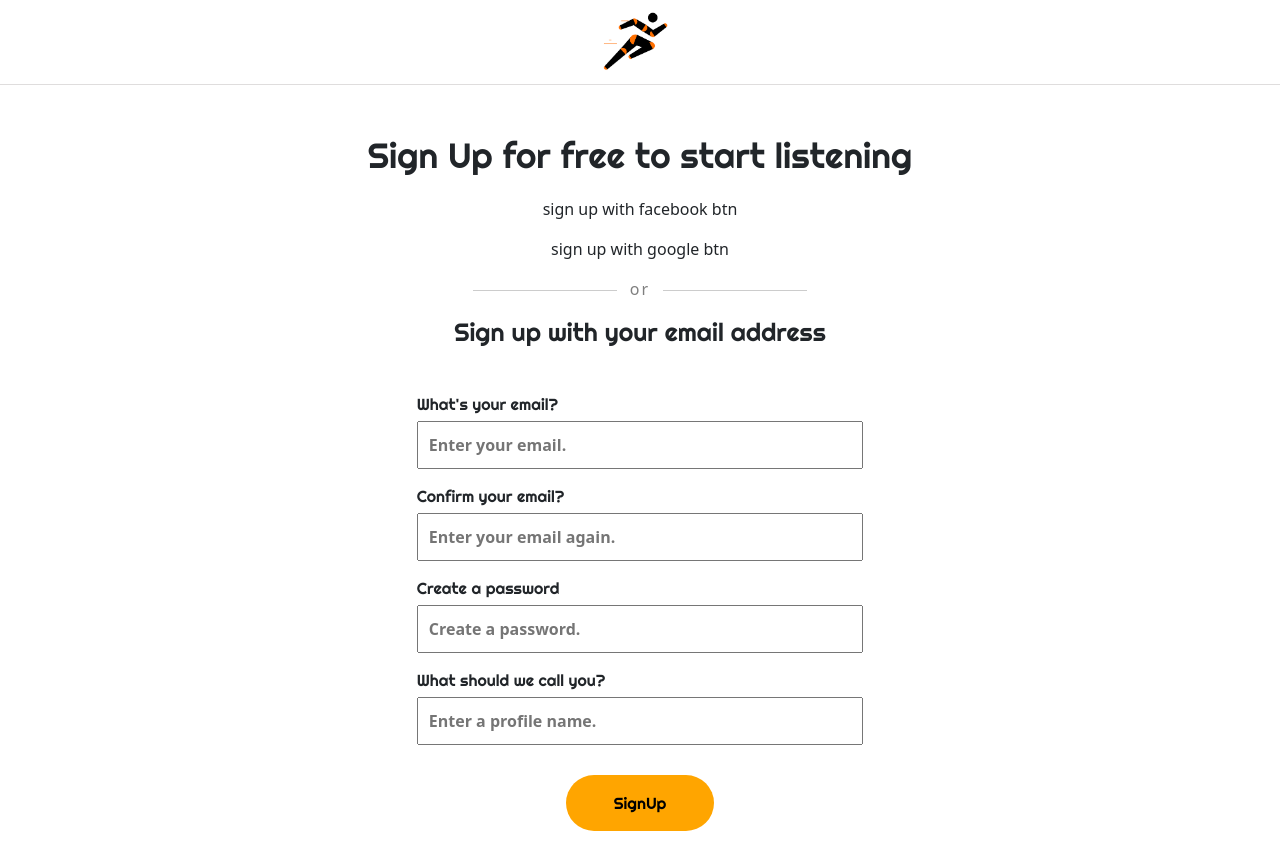
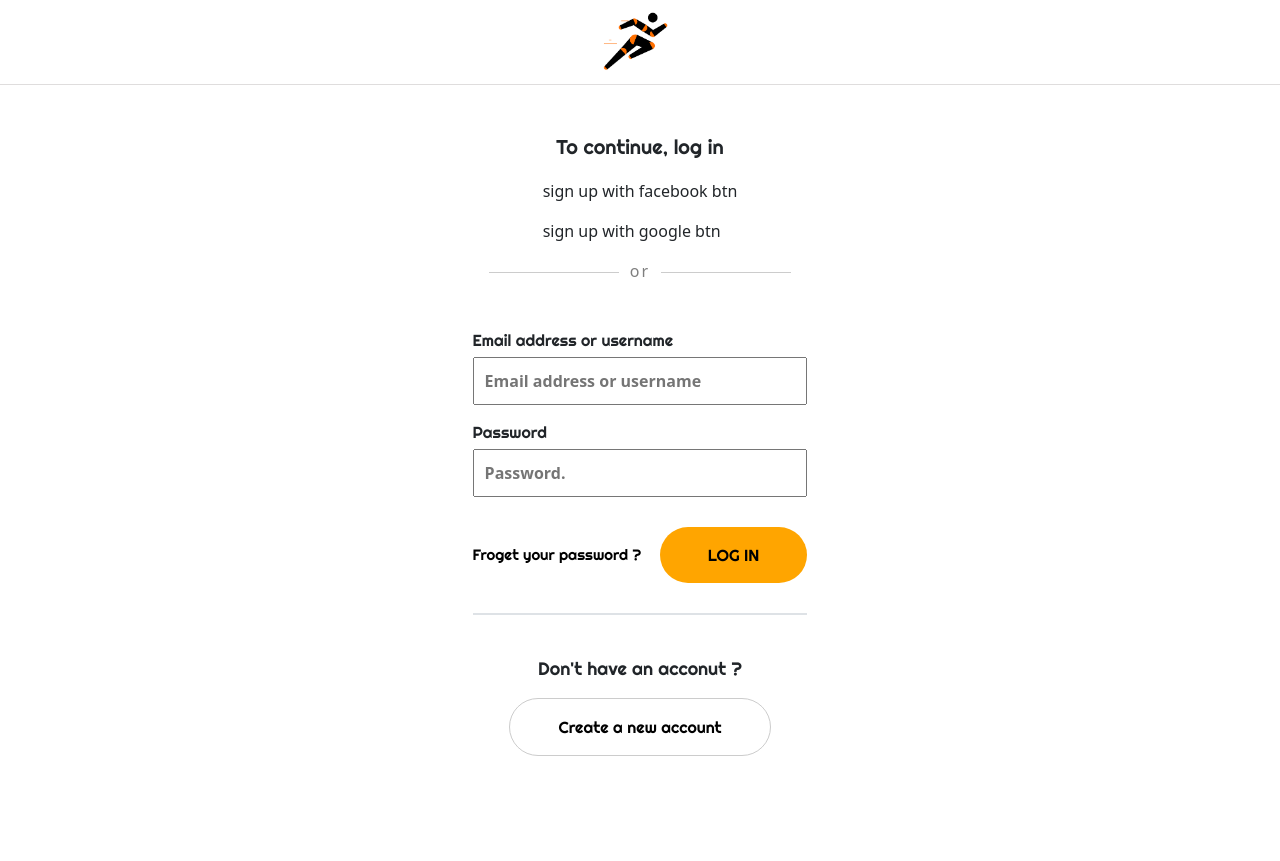
Before and after one commit to Ibramelias/cucumie, a React (Create React App) app in the folder kindownder/: page /login in a window 1280 px wide. After the commit the page ends 800 px from the top, so only its background shows below. Built offline with nearby package versions, Linux system fonts and the light colour scheme.

Commit message:
created another page, the user can use this page to logIn

```diff
--- a/kindownder/src/App.js
+++ b/kindownder/src/App.js
@@ -1,8 +1,8 @@
 import './App.css';
 // import Home from './pages/home/Home';
 // import Nav from './components/nav/nav';
-import LandingPage from './pages/landingPage';
-import SignUp from './pages/SignUp';
+// import LandingPage from './pages/landingPage';
+import LogIn from './pages/LogIn'
 
 function App() {
   return (
@@ -11,7 +11,7 @@ function App() {
       <Nav /> */}
       {/* <LandingPage /> */}
     </div>,
-    <SignUp />
+    <LogIn />
   );
 }
 
--- a/kindownder/src/components/Button/index.js
+++ b/kindownder/src/components/Button/index.js
@@ -3,7 +3,7 @@ import './button.css'
 
 function Btn({ text, type, clickhandler }) {
     return (
-        <button type="button" className={`btn  btn--${type}`} onClick={clickhandler}>
+        <button type="button" className={`btn btn--${type}`} onClick={clickhandler}>
             {text}
         </button>
     )
--- /dev/null
+++ b/kindownder/src/pages/LogIn/index.js
@@ -0,0 +1,58 @@
+import React from "react";
+// import LottieAnimi from "../../lotties/LottieAnimation";
+import logo from '../../assets/logo.png';
+import { Container } from "react-bootstrap";
+import "./logIn.css";
+
+function LogIn() {
+    return (
+        <div className='logIn_page'>
+            <div className="logIn_page-header">
+                <img className='logIn_page-logo' src={logo} alt="logo"></img>
+            </div>
+            <Container>
+                <div className="logIn_section">
+                    <h1>To continue, log in</h1>
+                    <div className="logIn_social-btns">
+                        <p>sign up with facebook btn</p>
+                        <p>sign up with google btn</p>
+                    </div>
+                    <div className="logIn_another-option_section">
+                        <p className="logInPage-another-option">or</p>
+                        <form className="logIn_form">
+                            <label>Email address or username</label>
+                            <input
+                                required
+                                type="email"
+                                placeholder="Email address or username"
+                            />
+                            <label>Password</label>
+                            <input
+                                required
+                                type="password"
+                                placeholder="Password."
+                            />
+                            <div className="login_btn-section">
+                                <a href="#">Froget your password ?</a>
+                                <div className="logIn_page-btn">
+                                    <button>LOG IN</button>
+                                </div>
+                            </div>
+                        </form>
+                    </div>
+                    <div className="border"></div>
+                    <div className="prompt-newAccount">
+                        <p className="prompt-newAccount-title">
+                            Don't have an acconut ?
+                        </p>
+                        <div className="newaccount_btn">
+                            <button>Create a new account</button>
+                        </div>
+                    </div>
+                </div>
+            </Container>
+        </div>
+    )
+}
+
+export default LogIn;
--- /dev/null
+++ b/kindownder/src/pages/LogIn/logIn.css
@@ -0,0 +1,133 @@
+.logIn_section {
+    padding-top: 50px;
+    display: flex;
+    flex-direction: column;
+    align-items: center;
+    min-width: 100%;
+    /* justify-content: center; */
+}
+
+.logIn_page-header {
+    display: flex;
+    justify-content: center;
+    border-bottom: 1px solid rgb(223, 221, 221);
+    padding-bottom: 10px;
+}
+
+/* .logIn_social-btns {
+    text-align: center;
+} */
+
+.logIn_another-option_section {
+    width: 30%;
+}
+
+.logInPage-another-option {
+    display: table;
+    font-size: 16px;
+    line-height: 24px;
+    letter-spacing: 2px;
+    margin: 0px auto 1em;
+    color: rgb(127, 127, 127);
+    position: relative;
+    text-align: center;
+    width: 90%;
+}
+
+.logInPage-another-option::before,
+.logInPage-another-option::after {
+    border-top: 1px solid rgb(204, 204, 204);
+    content: "";
+    display: table-cell;
+    position: relative;
+    top: 0.8em;
+    width: 43%;
+}
+
+.logIn_section h1 {
+    text-align: center;
+    font-size: 20px;
+    margin-bottom: 20px;
+    font-family: 'Righteous', cursive;
+    font-weight: 500;
+    ;
+}
+
+.logIn_page-logo {
+    padding-top: 10px;
+    width: 8%;
+}
+
+.logIn_form {
+    display: flex;
+    /* padding-left: 30%; */
+    flex-direction: column;
+    margin-top: 30px;
+}
+
+label {
+    padding: 15px 0 5px 0;
+    font-family: 'Righteous', cursive;
+    font-size: 16px;
+}
+
+input {
+    padding: 10px;
+    font-family: 'Righteous', cursive;
+    font-weight: 600;
+}
+
+/*
+.logIn_page-btn {
+    display: flex;
+    justify-content: center;
+
+} */
+
+.login_btn-section {
+    display: flex;
+    justify-content: space-between;
+    align-items: center;
+    margin: 30px 0;
+}
+
+.login_btn-section a {
+    color: #000;
+    text-decoration: none;
+    font-family: "Righteous", cursive;
+    font-size: 15px;
+}
+
+.logIn_page-btn button {
+    padding: 16px 48px;
+    border: none;
+    border-radius: 500px;
+    background-color: orange;
+    font-family: 'Righteous', cursive;
+}
+
+.newaccount_btn button {
+    padding: 16px 48px;
+    border: none;
+    border-radius: 500px;
+    background-color: #fff;
+    border: 1px solid rgb(204, 204, 204);
+    font-family: 'Righteous', cursive;
+}
+
+
+.border {
+    border-bottom: 1px solid rgb(204, 204, 204);
+    width: 30%;
+    /* margin-top: 50px; */
+}
+
+
+
+
+.prompt-newAccount-title {
+    margin-top: 40px;
+    font-size: 18px;
+    font-family: "Righteous", cursive;
+    text-align: center;
+}
--- a/kindownder/src/pages/SignUp/index.js
+++ b/kindownder/src/pages/SignUp/index.js
@@ -53,7 +53,6 @@ function SignUp() {
                 </div>
             </Container>
         </div>
-
     )
 }
 
```
